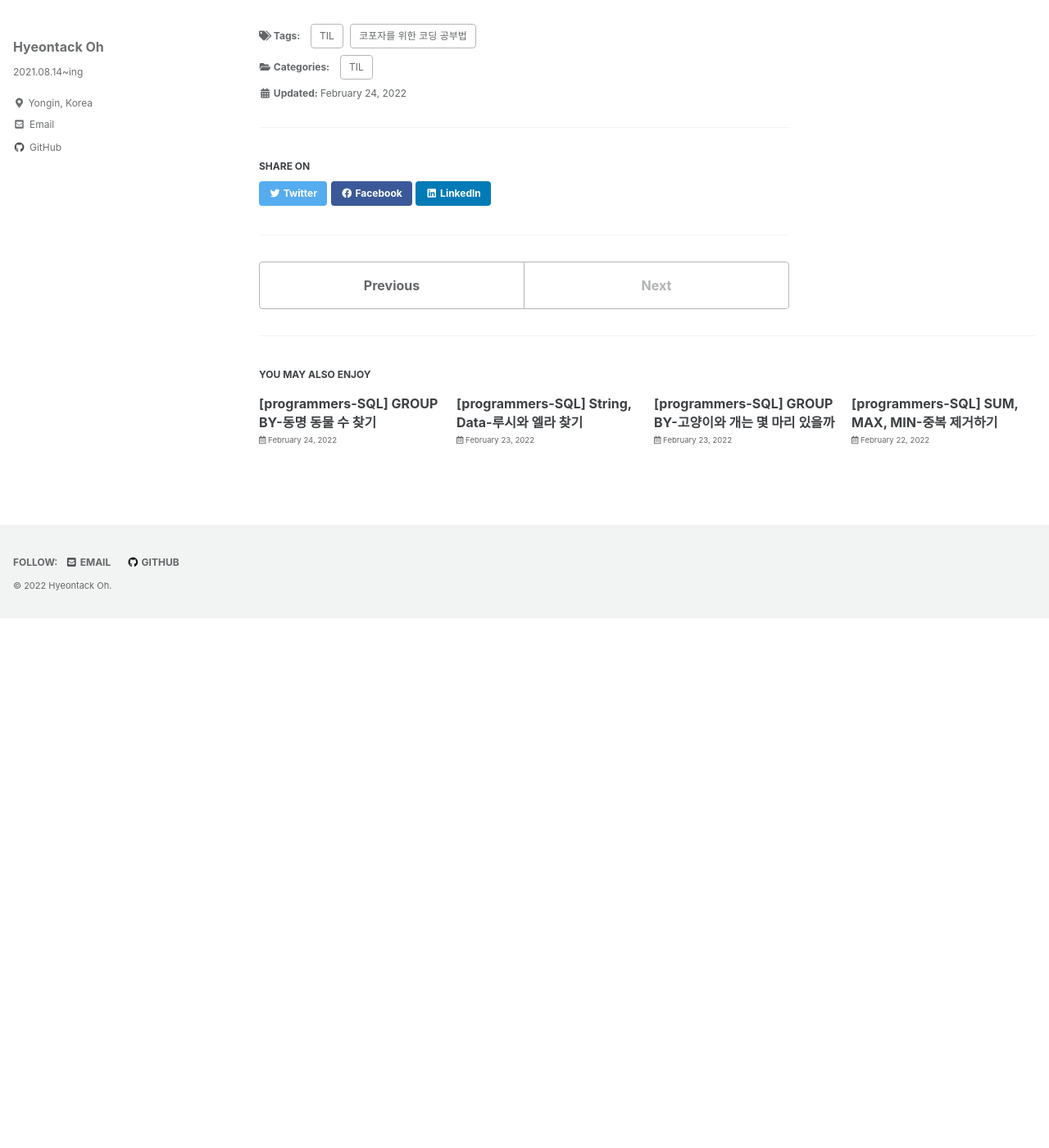
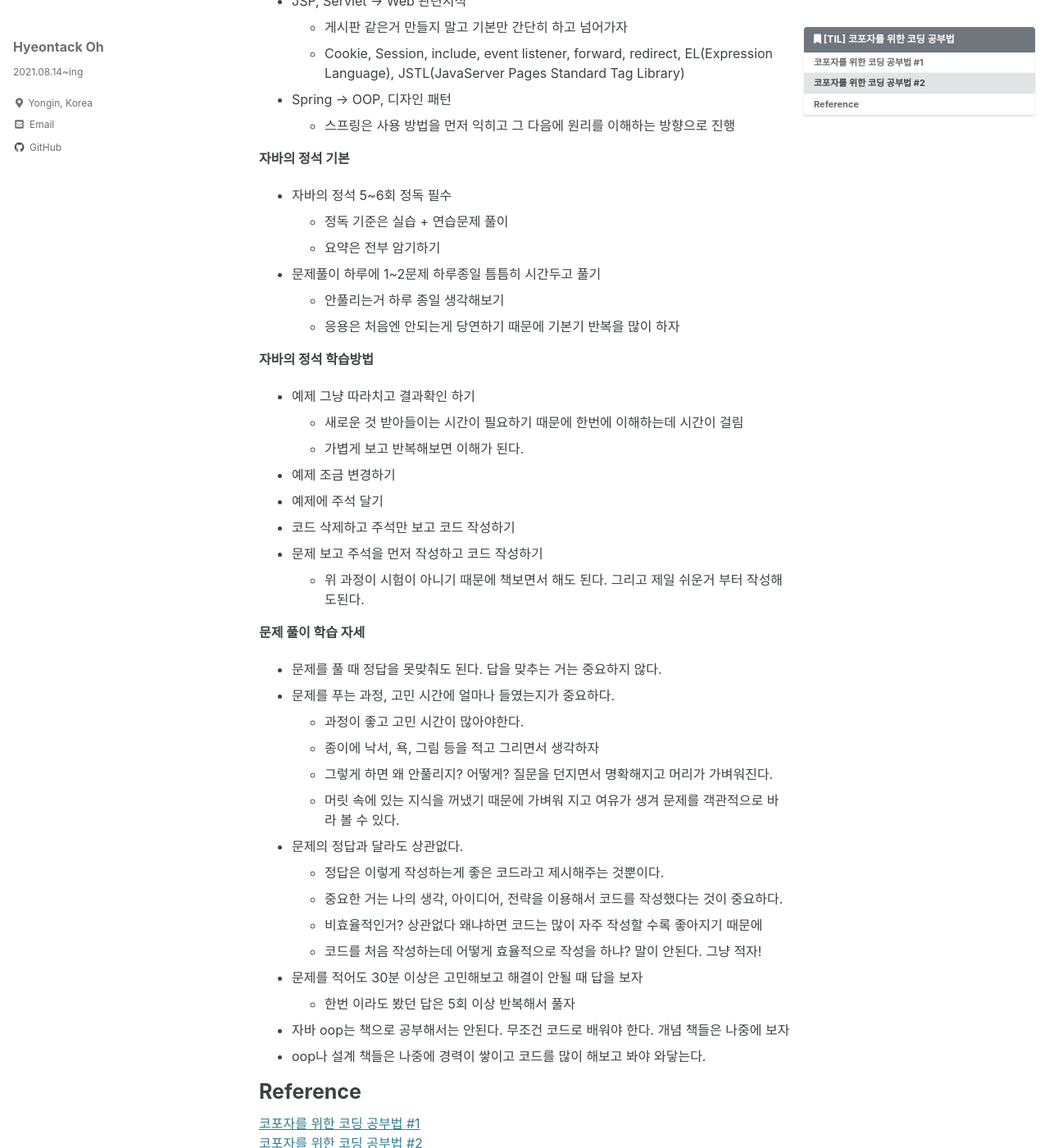
Before and after one commit to hyeontack5/hyeontack5.github.io, a Jekyll site: the page built from _posts/TIL/2022-02-24-[TIL] 코포자를 위한 코딩 공부법.md, in a window 1280 px wide and 1400 px high, scrolled down 1738 px. Shown: the whole window at 82% size. Built offline with Jekyll 4.4.1, drawn with Linux system fonts in a browser that asks for light colours; cached includes are drawn as plain includes; before the commit the page ends 2492 px from its top, so only the background shows below that; some of the changed text lies outside the part shown.

Commit message:
Docs: 코포자를 위한 코딩 공부법 #2 정리

```diff
--- a/_posts/TIL/2022-02-24-[TIL] 코포자를 위한 코딩 공부법.md
+++ b/_posts/TIL/2022-02-24-[TIL] 코포자를 위한 코딩 공부법.md
@@ -57,6 +57,55 @@ toc_icon: "bookmark"
   - 10번 타이핑해서 효과가 없으면, 20번 타이핑하면 된다.
   - 악기하는 사람들이 청중이 많아서 머리가 하얘졌는데도 근데도 연습을 많이 한 사람은 멘탈이 나가도 몸이 움직이고 있다.
 
+# 코포자를 위한 코딩 공부법 #2
+
+**자바 웹 개발자 학습 루틴**
+
+- 자바 언어 습득
+- JSP, Servlet -> Web 관련지식
+  - 게시판 같은거 만들지 말고 기본만 간단히 하고 넘어가자
+  - Cookie, Session, include, event listener, forward, redirect, EL(Expression Language), JSTL(JavaServer Pages Standard Tag Library)
+- Spring -> OOP, 디자인 패턴
+  - 스프링은 사용 방법을 먼저 익히고 그 다음에 원리를 이해하는 방향으로 진행
+
+**자바의 정석 기본**
+
+- 자바의 정석 5~6회 정독 필수
+  - 정독 기준은 실습 + 연습문제 풀이
+  - 요약은 전부 암기하기
+- 문제풀이 하루에 1~2문제 하루종일 틈틈히 시간두고 풀기
+  - 안풀리는거 하루 종일 생각해보기
+  - 응용은 처음엔 안되는게 당연하기 때문에 기본기 반복을 많이 하자
+
+**자바의 정석 학습방법**
+
+- 예제 그냥 따라치고 결과확인 하기
+  - 새로운 것 받아들이는 시간이 필요하기 때문에 한번에 이해하는데 시간이 걸림
+  - 가볍게 보고 반복해보면 이해가 된다.
+- 예제 조금 변경하기
+- 예제에 주석 달기
+- 코드 삭제하고 주석만 보고 코드 작성하기
+- 문제 보고 주석을 먼저 작성하고 코드 작성하기
+  - 위 과정이 시험이 아니기 때문에 책보면서 해도 된다. 그리고 제일 쉬운거 부터 작성해도된다.
+
+**문제 풀이 학습 자세**
+
+- 문제를 풀 때 정답을 못맞춰도 된다. 답을 맞추는 거는 중요하지 않다.
+- 문제를 푸는 과정, 고민 시간에 얼마나 들였는지가 중요하다.
+  - 과정이 좋고 고민 시간이 많아야한다.
+  - 종이에 낙서, 욕, 그림 등을 적고 그리면서 생각하자
+  - 그렇게 하면 왜 안풀리지? 어떻게? 질문을 던지면서 명확해지고 머리가 가벼워진다.
+  - 머릿 속에 있는 지식을 꺼냈기 때문에 가벼워 지고 여유가 생겨 문제를 객관적으로 바라 볼 수 있다.
+- 문제의 정답과 달라도 상관없다.
+  - 정답은 이렇게 작성하는게 좋은 코드라고 제시해주는 것뿐이다.
+  - 중요한 거는 나의 생각, 아이디어, 전략을 이용해서 코드를 작성했다는 것이 중요하다.
+  - 비효율적인거? 상관없다 왜냐하면 코드는 많이 자주 작성할 수록 좋아지기 때문에
+  - 코드를 처음 작성하는데 어떻게 효율적으로 작성을 하냐? 말이 안된다. 그냥 적자!
+- 문제를 적어도 30분 이상은 고민해보고 해결이 안될 때 답을 보자
+  - 한번 이라도 봤던 답은 5회 이상 반복해서 풀자
+- 자바 oop는 책으로 공부해서는 안된다. 무조건 코드로 배워야 한다. 개념 책들은 나중에 보자
+ - oop나 설계 책들은 나중에 경력이 쌓이고 코드를 많이 해보고 봐야 와닿는다.
+
 # Reference
 
 [코포자를 위한 코딩 공부법 #1](https://www.youtube.com/watch?v=4-szaYqeP9k&list=PLW2UjW795-f4Mxu9bouFWlNNZXQUV8fxL&index=2)<br>
```
